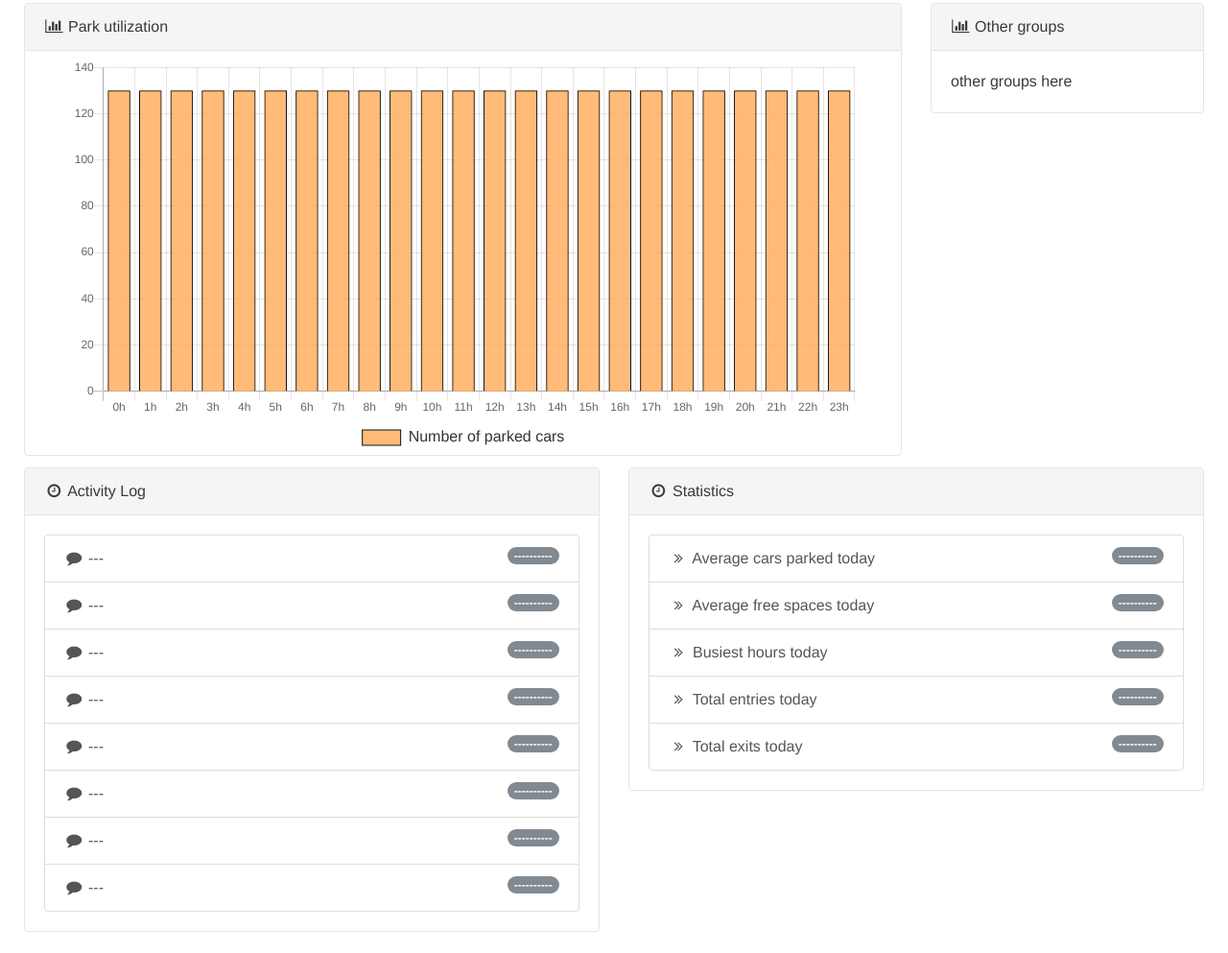
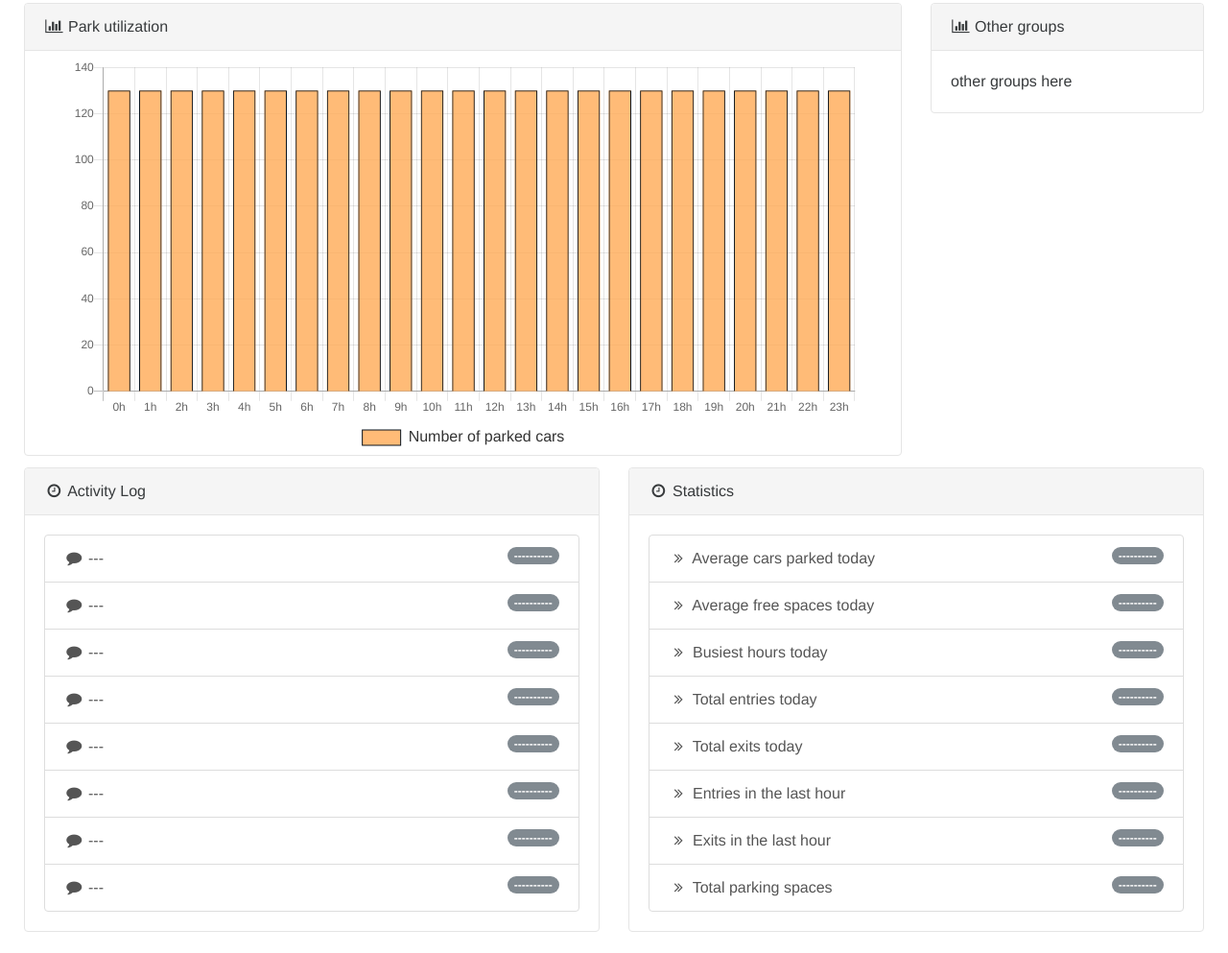
Before and after one commit to dcx2202/SmartUMa, a plain HTML site: page dashboard/index.html in a window 1280 px wide. Shown: the part 278-1271 px from the top of the page at 96% size. Drawn offline with nearby package versions, Linux system fonts and the light colour scheme; no server answers.

Commit message:
dashboard adjustments

```diff
--- a/dashboard/index.html
+++ b/dashboard/index.html
@@ -247,6 +247,18 @@
                     <span class="label label-pill label-default pull-xs-right" id='total_exits_today'>----------</span>
                     <i class="fa fa-fw fa-angle-double-right"></i> Total exits today
                   </a>
+                  <a class="list-group-item">
+                    <span class="label label-pill label-default pull-xs-right" id='number_of_entries_last_hour_2'>----------</span>
+                    <i class="fa fa-fw fa-angle-double-right"></i> Entries in the last hour
+                  </a>
+                  <a class="list-group-item">
+                    <span class="label label-pill label-default pull-xs-right" id='number_of_exits_last_hour_2'>----------</span>
+                    <i class="fa fa-fw fa-angle-double-right"></i> Exits in the last hour
+                  </a>
+                  <a class="list-group-item">
+                    <span class="label label-pill label-default pull-xs-right" id='number_of_spaces'>----------</span>
+                    <i class="fa fa-fw fa-angle-double-right"></i> Total parking spaces
+                  </a>
                 </div>
               </div>
             </div>
--- a/dashboard/js/scripts.js
+++ b/dashboard/js/scripts.js
@@ -40,7 +40,9 @@ function updateFields(data) {
   $('#number_of_cars_parked').text(data['Number of cars parked']);
   $('#number_of_free_spaces').text(data['Number of free spaces']);
   $('#number_of_entries_last_hour').text(data['Number of entries in the last hour']);
+  $('#number_of_entries_last_hour_2').text(data['Number of entries in the last hour']);
   $('#number_of_exits_last_hour').text(data['Number of exits in the last hour']);
+  $('#number_of_exits_last_hour_2').text(data['Number of exits in the last hour']);
   $('#number_of_spaces').text(data['Number of spaces']);
   $('#total_entries_today').text(data['Number of entries today']);
   $('#total_exits_today').text(data['Number of exits today']);
```
